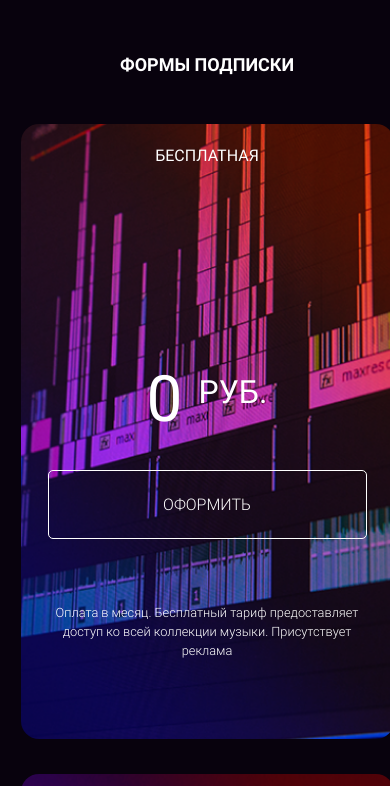
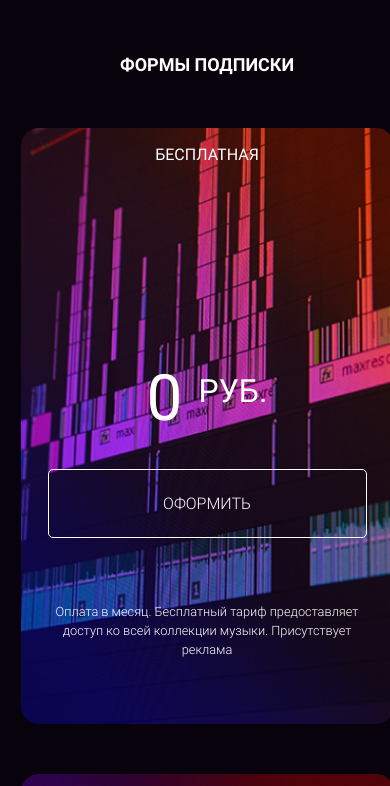
Before and after one commit to keyofevergreen/layout-designer-project-lvl2, a website: page src/index.html in a window 390 px wide. Shown: the part 900-1686 px from the top of the page. Drawn offline with Linux system fonts and the light colour scheme.

Commit message:
fixed wrong properties

```diff
--- a/src/index.html
+++ b/src/index.html
@@ -49,7 +49,7 @@
     </header>
   </main>
   <section id="page-pricing" class="container pt-100">
-    <h2 class="mb-46">Формы подписки</h2>
+    <h2 class="mb-50">Формы подписки</h2>
     <div class="flex pricing white mb-50">
       <div class="pricing__item bg-free">
         <div class="pricing__item-container">
--- a/src/scss/_adaptive.scss
+++ b/src/scss/_adaptive.scss
@@ -83,7 +83,7 @@
 
   .pricing {
     flex-direction: column;
-    gap: 35px;
+    gap: 50px;
     align-items: center;
   }
 
@@ -98,7 +98,7 @@
   }
 
   .pricing__item-container {
-    padding-top: 20px;
+    padding-top: 15px;
   }
 
   .news-item {
--- a/src/scss/_variables.scss
+++ b/src/scss/_variables.scss
@@ -383,7 +383,6 @@ main {
 }
 
 .pricing__item {
-  height: 615px;
   padding-right: 1.5rem;
 
   padding-left: 1.5rem;
@@ -454,6 +453,8 @@ main {
   font-size: 12.8px;
   line-height: 19.2px;
   text-align: center;
+
+  margin-bottom: 64px;
 }
 
 .pricing-description {
```
Also changed, not shown: src/styles/style.css.
